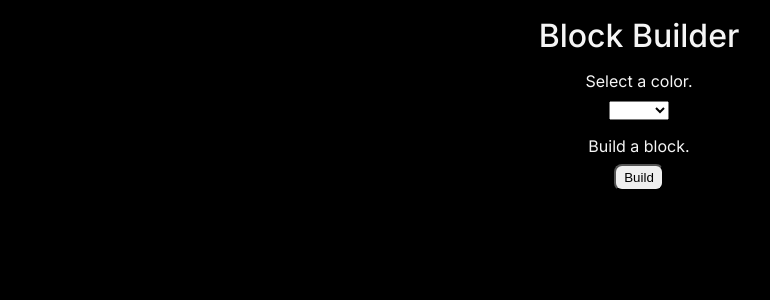
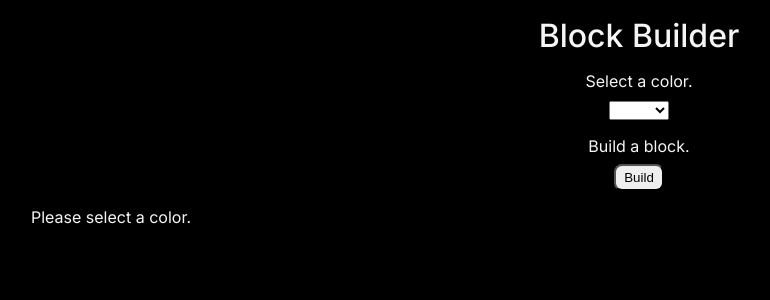
Before and after one commit to franco-ortega/block-builder, a Next.js app: page / in a window 1280 px wide. Both pictures are taken after a click on the button "Build". Shown: the top 300 px of the page, without its empty margins (1-771 px from the left). Built offline with nearby package versions, Linux system fonts and the light colour scheme.

Commit message:
display error message if no color selected

```diff
--- a/components/builder/Builder.jsx
+++ b/components/builder/Builder.jsx
@@ -7,9 +7,15 @@ import styles from './Builder.module.css';
 export default function Builder() {
   const [blocks, setBlocks] = useState([]);
   const [blockColor, setBlockColor] = useState('');
+  const [colorlessError, setColorlessError] = useState(false);
 
   const addBlock = () => {
-    if (!blockColor) return;
+    if (!blockColor) {
+      setColorlessError(true);
+      return;
+    }
+
+    if (colorlessError) setColorlessError((prev) => !prev);
 
     setBlocks((prev) => [
       {
@@ -21,6 +27,7 @@ export default function Builder() {
   };
 
   console.log(blocks);
+  console.log(colorlessError);
 
   return (
     <main className={styles.Builder}>
@@ -36,6 +43,11 @@ export default function Builder() {
         <p>Build a block.</p>
         <button onClick={addBlock}>Build</button>
       </section>
+      {colorlessError ? (
+        <section>
+          <p>Please select a color.</p>
+        </section>
+      ) : null}
       <section>
         {blocks.map(({ id, color }) => (
           <Block key={id} color={color} />
--- a/components/builder/Builder.module.css
+++ b/components/builder/Builder.module.css
@@ -12,8 +12,8 @@
   border-radius: 0.5rem;
 }
 
-.Builder section + section {
-  height: 40rem;
+.Builder section:last-child {
+  height: 30rem;
   overflow: hidden;
 
   display: flex;
```
